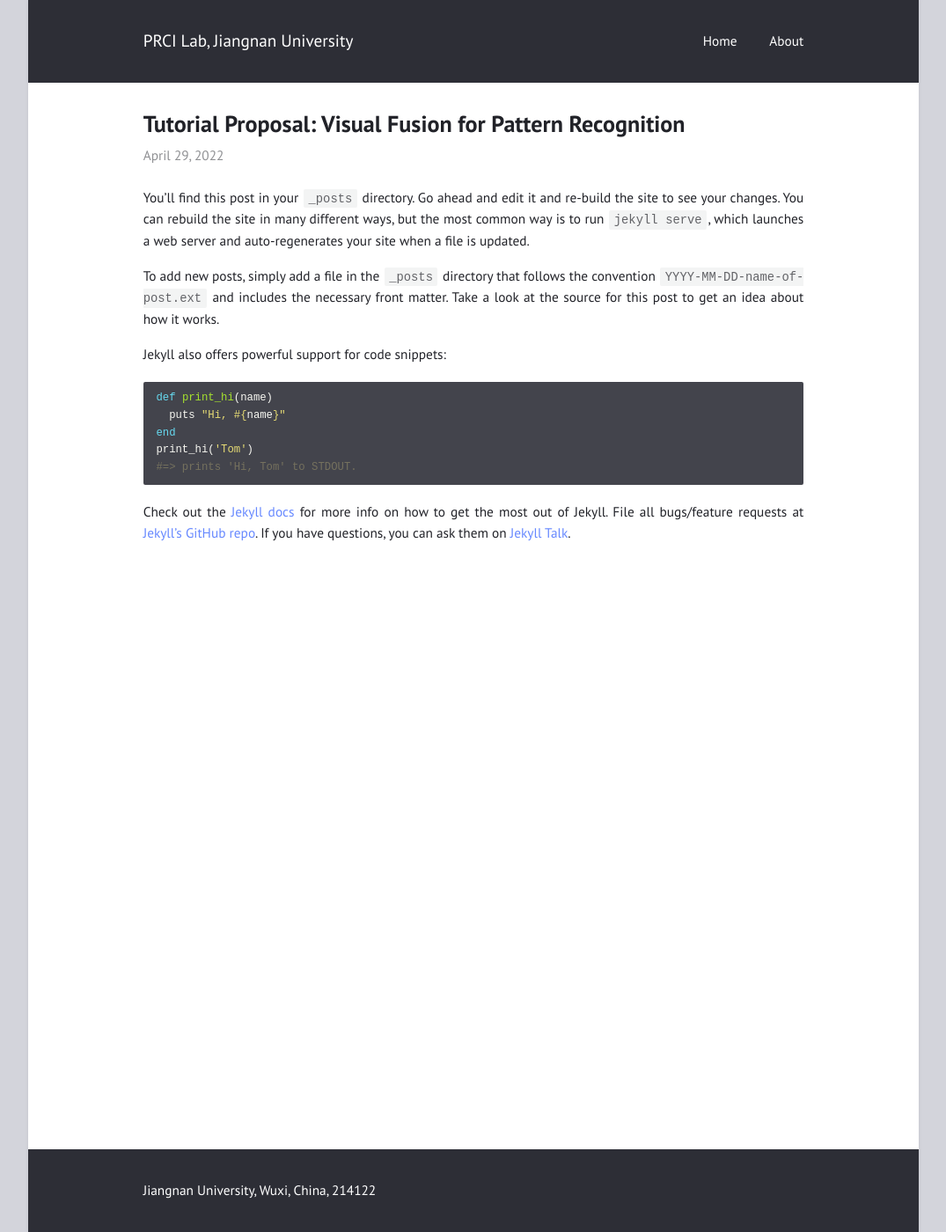
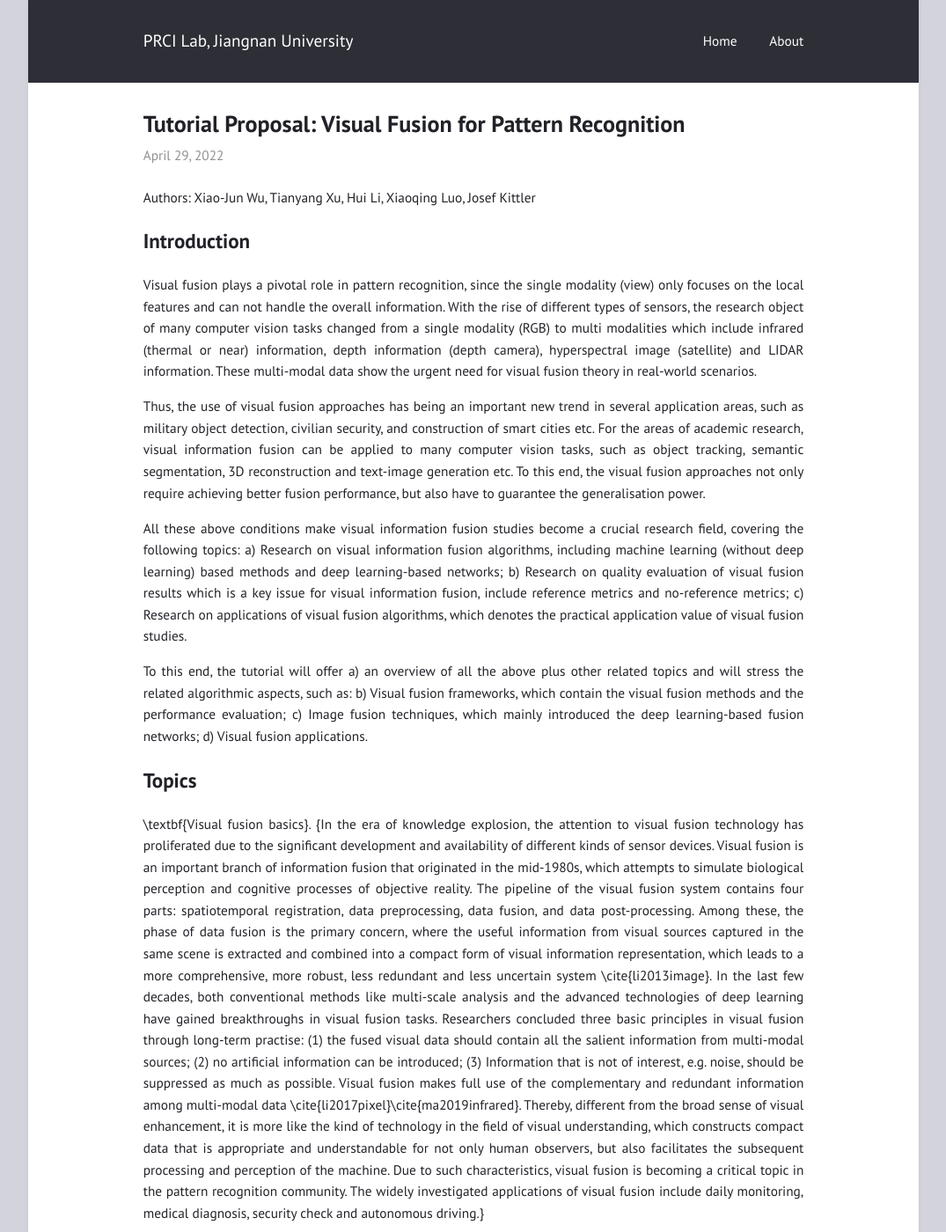
Before and after one commit to prci-jnu/visualfusion-tutorial-icpr2022, a Jekyll site: the page built from _posts/2022-04-29-introduction.md, in a window 1280 px wide and 1400 px high. Shown: the whole window at 88% size, without its empty margins (102-1177 px from the left). Built offline with Jekyll 4.4.1, drawn with Linux system fonts in a browser that asks for light colours.

Commit message:
introduction

```diff
--- a/_posts/2022-04-29-introduction.md
+++ b/_posts/2022-04-29-introduction.md
@@ -2,6 +2,30 @@
 title: "Tutorial Proposal: Visual Fusion for Pattern Recognition"
 layout: post
 ---
+
+Authors: Xiao-Jun Wu, Tianyang Xu, Hui Li, Xiaoqing Luo, Josef Kittler
+
+
+## Introduction
+
+Visual fusion plays a pivotal role in pattern recognition, since the single modality (view) only focuses on the local features and can not handle the overall information. With the rise of different types of sensors, the research object of many computer vision tasks changed from a single modality (RGB) to multi modalities which include infrared (thermal or near) information, depth information (depth camera), hyperspectral image (satellite) and LIDAR information.
+These multi-modal data show the urgent need for visual fusion theory in real-world scenarios.
+
+Thus, the use of visual fusion approaches has being an important new trend in several application areas, such as military object detection, civilian security, and construction of smart cities etc. For the areas of academic research, visual information fusion can be applied to many computer vision tasks, such as object tracking, semantic segmentation, 3D reconstruction and text-image generation etc. To this end, the visual fusion approaches not only require achieving better fusion performance, but also have to guarantee the generalisation power.
+
+All these above conditions make visual information fusion studies become a crucial research field, covering the following topics: a) Research on visual information fusion algorithms, including machine learning (without deep learning) based methods and deep learning-based networks; b) Research on quality evaluation of visual fusion results which is a key issue for visual information fusion, include reference metrics and no-reference metrics; c) Research on applications of visual fusion algorithms, which denotes the practical application value of visual fusion studies.
+
+To this end, the tutorial will offer a) an overview of all the above plus other related topics and will stress the related algorithmic aspects, such as: b) Visual fusion frameworks, which contain the visual fusion methods and the performance evaluation; c) Image fusion techniques, which mainly introduced the deep learning-based fusion networks; d) Visual fusion applications.
+
+
+
+## Topics
+
+\textbf{Visual fusion basics}. {In the era of knowledge explosion, the attention to visual fusion technology has proliferated due to the significant development and availability of different kinds of sensor devices. Visual fusion is an important branch of information fusion that originated in the mid-1980s, which attempts to simulate biological perception and cognitive processes of objective reality. The pipeline of the visual fusion system contains four parts: spatiotemporal registration, data preprocessing, data fusion, and data post-processing. Among these, the phase of data fusion is the primary concern, where the useful information from visual sources captured in the same scene is extracted and combined into a compact form of visual information representation, which leads to a more comprehensive, more robust, less redundant and less uncertain system \cite{li2013image}. In the last few decades, both conventional methods like multi-scale analysis and the advanced technologies of deep learning have gained breakthroughs in visual fusion tasks. Researchers concluded three basic principles in visual fusion through long-term practise: (1) the fused visual data should contain all the salient information from multi-modal sources; (2) no artificial information can be introduced; (3) Information that is not of interest, e.g. noise, should be suppressed as much as possible.
+Visual fusion makes full use of the complementary and redundant information among multi-modal data \cite{li2017pixel}\cite{ma2019infrared}. Thereby, different from the broad sense of visual enhancement, it is more like the kind of technology in the field of visual understanding, which constructs compact data that is appropriate and understandable for not only human observers, but also facilitates the subsequent processing and perception of the machine. Due to such characteristics, visual fusion is becoming a critical topic in the pattern recognition community. The widely investigated applications of visual fusion include daily monitoring, medical diagnosis, security check and autonomous driving.}
+
+
+
 
 You’ll find this post in your `_posts` directory. Go ahead and edit it and re-build the site to see your changes. You can rebuild the site in many different ways, but the most common way is to run `jekyll serve`, which launches a web server and auto-regenerates your site when a file is updated.
 
```
